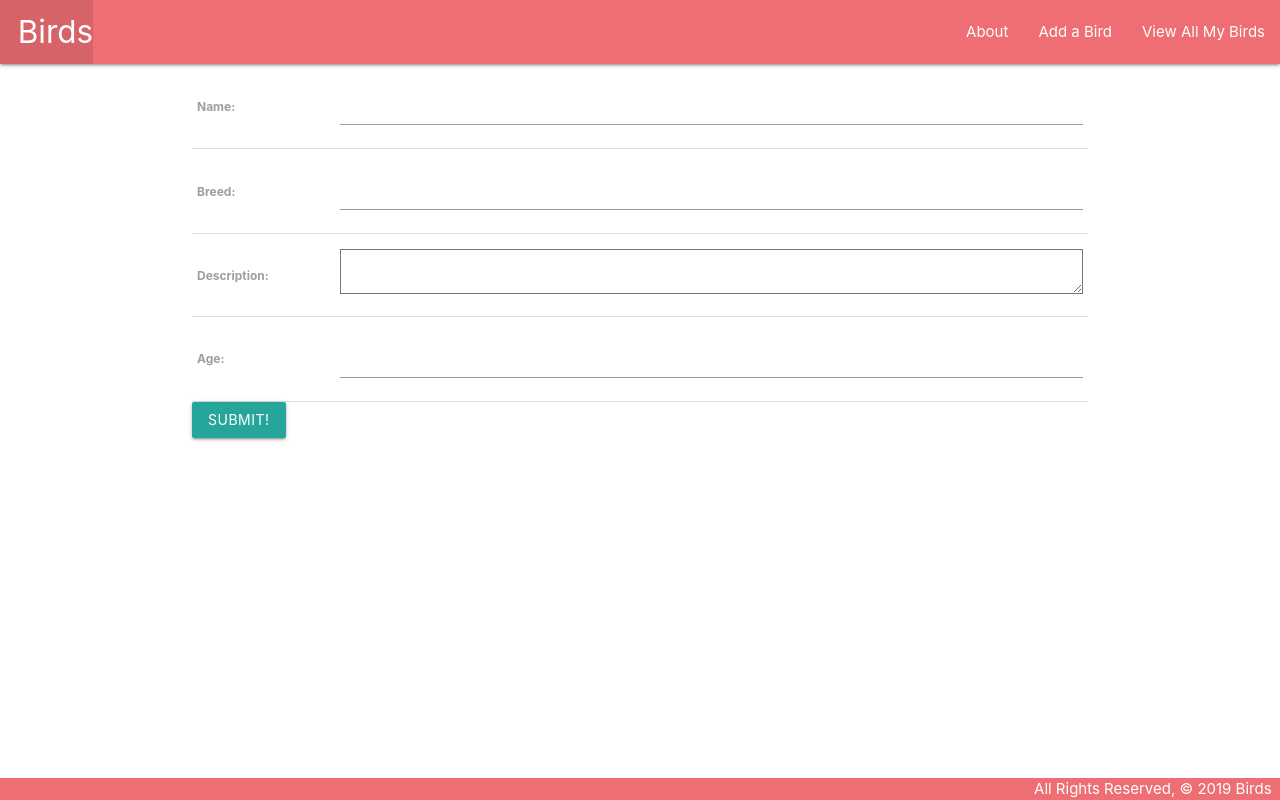
After one commit to keanna21/birds-collector, a Django app: page /birds/create/ in a window 1280 px wide. The commit adds this page. Run offline with Django 4.2, Linux system fonts and the light colour scheme.

Commit message:
add create

```diff
--- a/main_app/models.py
+++ b/main_app/models.py
@@ -1,4 +1,5 @@
 from django.db import models
+from django.urls import reverse
 
 # Create your models here.
 class Bird(models.Model):
@@ -6,6 +7,5 @@ class Bird(models.Model):
 	breed = models.CharField(max_length=100)
 	description = models.TextField(max_length=250)
 	age = models.IntegerField()
-
-def __str__(self):
-        return self.name
+	def get_absolute_url(self):
+		return reverse('detail', kwargs={'bird_id': self.id})
--- a/main_app/templates/base.html
+++ b/main_app/templates/base.html
@@ -19,6 +19,7 @@
         </ul>
         <ul class="right">
           <li><a href="/about">About</a></li>
+          <li><a href="{% url 'birds_create' %}">Add a Bird</a></li>
           <li><a href="/birds">View All My Birds</a></li>
         </ul>
       </div>
--- /dev/null
+++ b/main_app/templates/main_app/bird_form.html
@@ -0,0 +1,11 @@
+{% extends 'base.html' %}
+
+{% block content %}
+  <form action="" method="post">
+    {% csrf_token %}
+    <table>
+      {{ form.as_table }}
+    </table>
+    <input type="submit" value="Submit!" class="btn">
+  </form>
+{% endblock %}
--- a/main_app/urls.py
+++ b/main_app/urls.py
@@ -6,4 +6,5 @@ urlpatterns = [
     path('about/', views.about, name='about'),
     path('birds/', views.birds_index, name='index'),
     path('birds/<int:bird_id>/', views.birds_detail, name='detail'),
+    path('birds/create/', views.BirdCreate.as_view(), name='birds_create'),
 ]
--- a/main_app/views.py
+++ b/main_app/views.py
@@ -1,9 +1,16 @@
 from django.shortcuts import render
+from django.views.generic.edit import CreateView
+from .models import Bird
 
 # Create your views here.
 from django.http import HttpResponse
 
-from .models import Bird
+
+
+class BirdCreate(CreateView):
+  model = Bird
+  fields = '__all__'
+
 
 
 def home(request):
```
